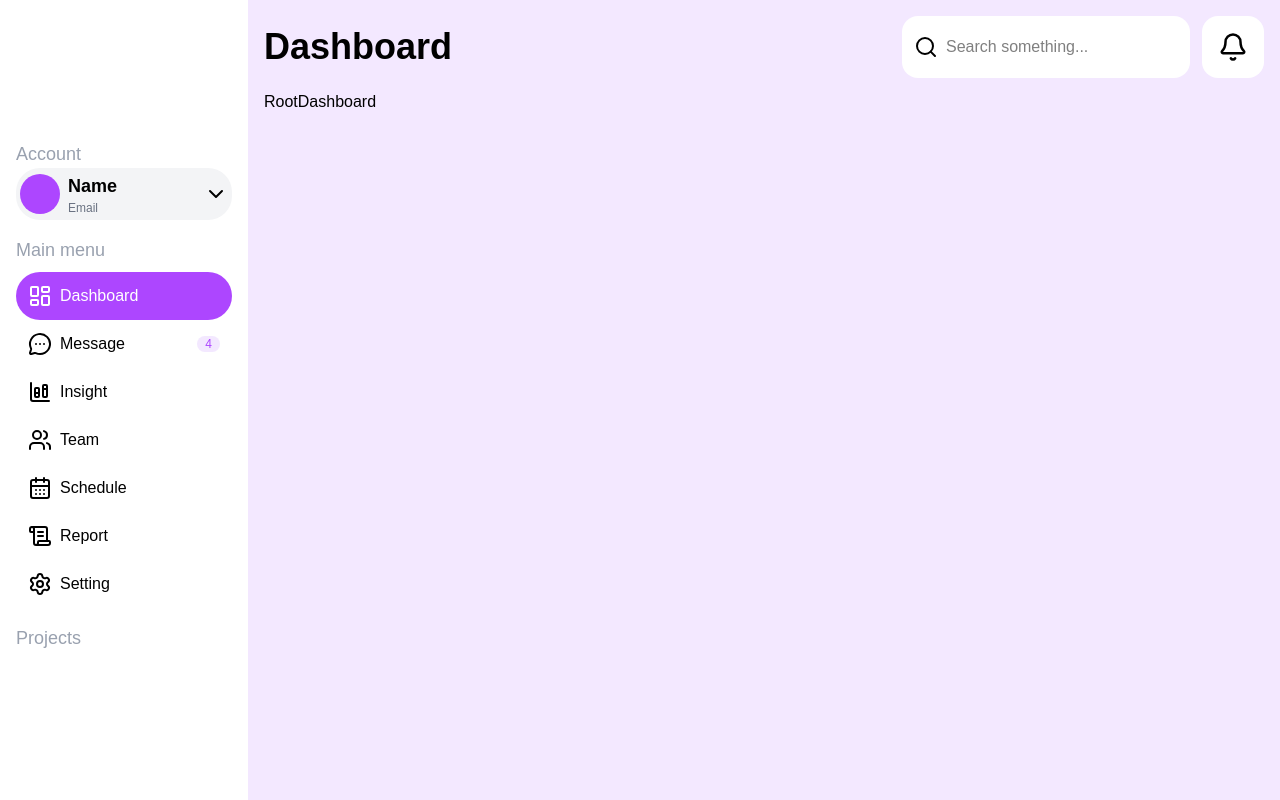
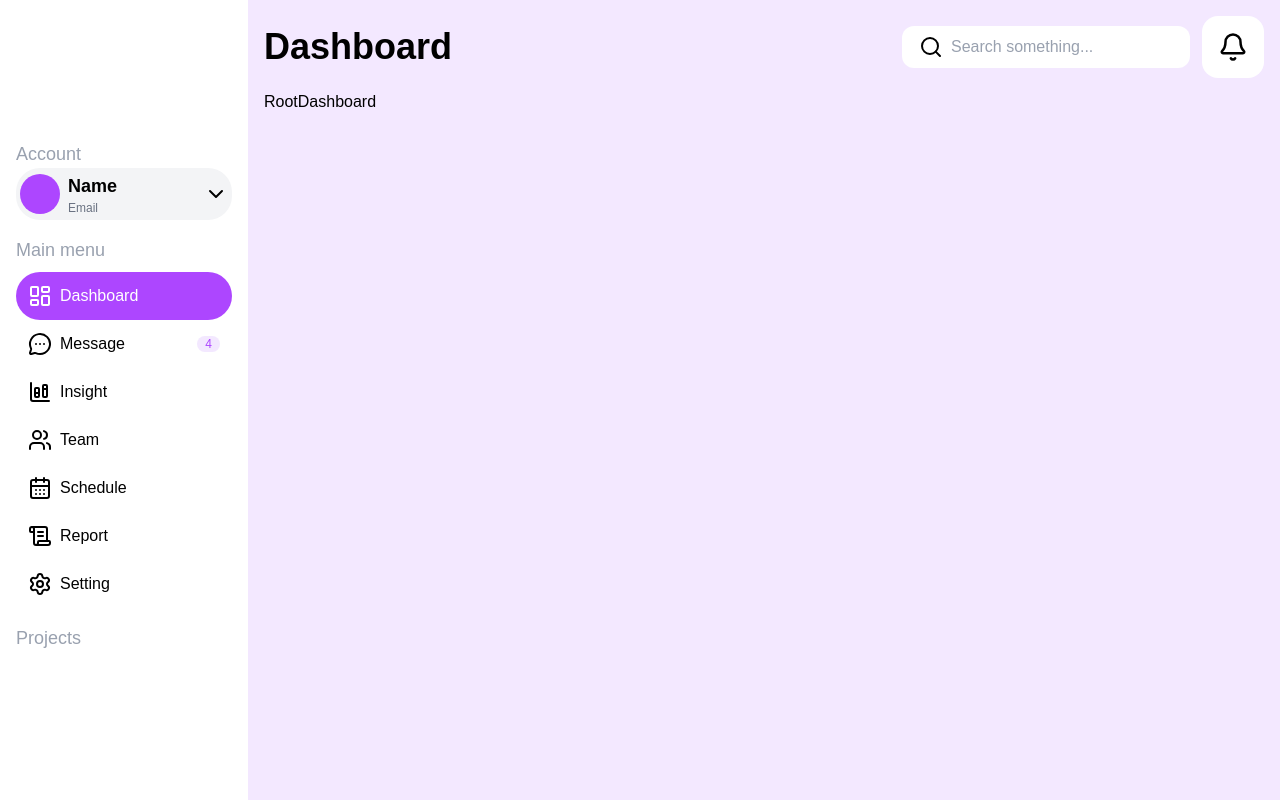
Before and after one commit to Nick8582/TaskHub-Frontend, a Next.js app: page /dashboard in a window 1280 px wide. Built offline with nearby package versions, Linux system fonts and the light colour scheme.

Commit message:
fix: input

```diff
--- a/package.json
+++ b/package.json
@@ -19,6 +19,7 @@
     "next": "15.3.3",
     "react": "^19.0.0",
     "react-dom": "^19.0.0",
+    "react-hook-form": "^7.58.1",
     "sonner": "^2.0.4",
     "tailwind-merge": "^3.3.0",
     "tv": "^6.1.0"
--- a/src/processes/layouts/dashboard/ui/header/header.tsx
+++ b/src/processes/layouts/dashboard/ui/header/header.tsx
@@ -24,8 +24,9 @@ export const HeaderDashboard: FC = () => {
   return (
     <header className="mb-3 flex items-center justify-between">
       <h1 className="text-4xl font-bold">{title}</h1>
-      <div className="flex gap-3">
+      <div className="flex items-center gap-3">
         <Input
+          variant="filled"
           placeholder="Search something..."
           type="search"
           iconLeft={<LucideIcon name="Search" />}
--- a/src/shared/ui/input/index.tsx
+++ b/src/shared/ui/input/index.tsx
@@ -1,21 +1,91 @@
-import { FC } from "react"
+import { ForwardedRef, forwardRef, ReactNode } from "react"
+import {
+  FieldValues,
+  Path,
+  RegisterOptions,
+  UseFormRegister,
+} from "react-hook-form"
 
-export interface InputProps
-  extends React.InputHTMLAttributes<HTMLInputElement> {
-  iconLeft?: React.ReactNode
+type InputSize = "sm" | "md" | "lg"
+type InputVariant = "outline" | "filled" | "flushed"
+
+type OmittedInputProps = Omit<
+  React.InputHTMLAttributes<HTMLInputElement>,
+  "size" | "className"
+>
+
+export interface InputProps<T extends FieldValues = FieldValues>
+  extends OmittedInputProps {
+  iconLeft?: ReactNode
+  size?: InputSize
+  variant?: InputVariant
+  register?: UseFormRegister<T>
+  name?: Path<T>
+  validation?: RegisterOptions<T>
+  error?: string
+  fullWidth?: boolean
+  inputRef?: ForwardedRef<HTMLInputElement>
+  className?: string
 }
 
-export const Input: FC<InputProps> = ({
+const sizeClasses: Record<InputSize, string> = {
+  sm: "py-1 px-3 text-sm",
+  md: "py-2 px-4 text-base",
+  lg: "py-3 px-5 text-lg",
+}
+
+const variantClasses: Record<InputVariant, string> = {
+  outline:
+    "border border-gray-300 focus:border-blue-500 focus:ring-2 focus:ring-blue-200",
+  filled:
+    "bg-white border border-transparent focus:bg-white focus:border-blue-500",
+  flushed:
+    "border-b-2 border-gray-300 bg-transparent px-0 focus:border-blue-500 rounded-none",
+}
+
+export const Input = forwardRef<HTMLInputElement, InputProps<FieldValues>>(
+  (
+    {
       iconLeft,
+      size = "md",
+      variant = "outline",
+      register,
+      name,
+      validation,
+      error,
       className = "",
+      fullWidth = false,
+      disabled = false,
+      inputRef,
       ...props
-}) => {
+    },
+    ref
+  ) => {
+    const registration = register && name ? register(name, validation) : {}
+
+    const inputClassName = className || ""
+
     return (
+      <div className={`flex flex-col gap-1 ${fullWidth ? "w-full" : "w-fit"}`}>
         <label
-      className={`relative flex items-center rounded-2xl bg-white px-3 py-2 ${className}`}
+          className={`relative flex items-center rounded-xl transition-all ${sizeClasses[size]} ${variantClasses[variant]} ${disabled ? "cursor-not-allowed opacity-60" : ""} ${error ? "border-red-500 focus:border-red-500 focus:ring-red-200" : ""} ${className} `}
         >
-      {iconLeft && <span className="mr-2">{iconLeft}</span>}
-      <input {...props} className={` ${props.disabled ? "opacity-50" : ""}`} />
+          {iconLeft && (
+            <span className="mr-2 flex items-center">{iconLeft}</span>
+          )}
+          <input
+            {...registration}
+            {...props}
+            ref={inputRef || ref}
+            disabled={disabled}
+            className={`w-full bg-transparent outline-none placeholder:text-gray-400 disabled:cursor-not-allowed ${inputClassName} `}
+          />
         </label>
+
+        {error && <span className="pl-2 text-sm text-red-500">{error}</span>}
+      </div>
     )
   }
+)
+
+Input.displayName = "Input"
```
Also changed, not shown: 1 other file (tests, documents, lock files or other folders). Lines whose indentation alone changed are shown as unchanged.
